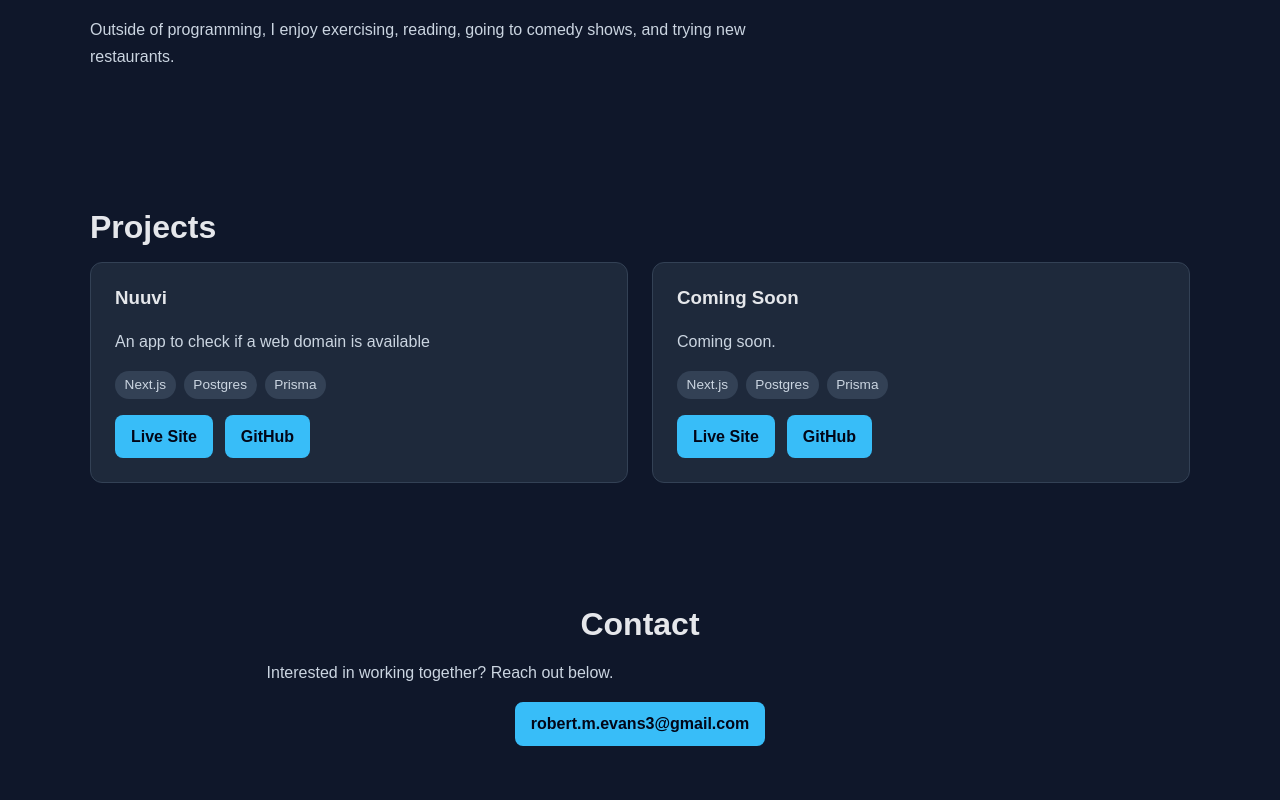
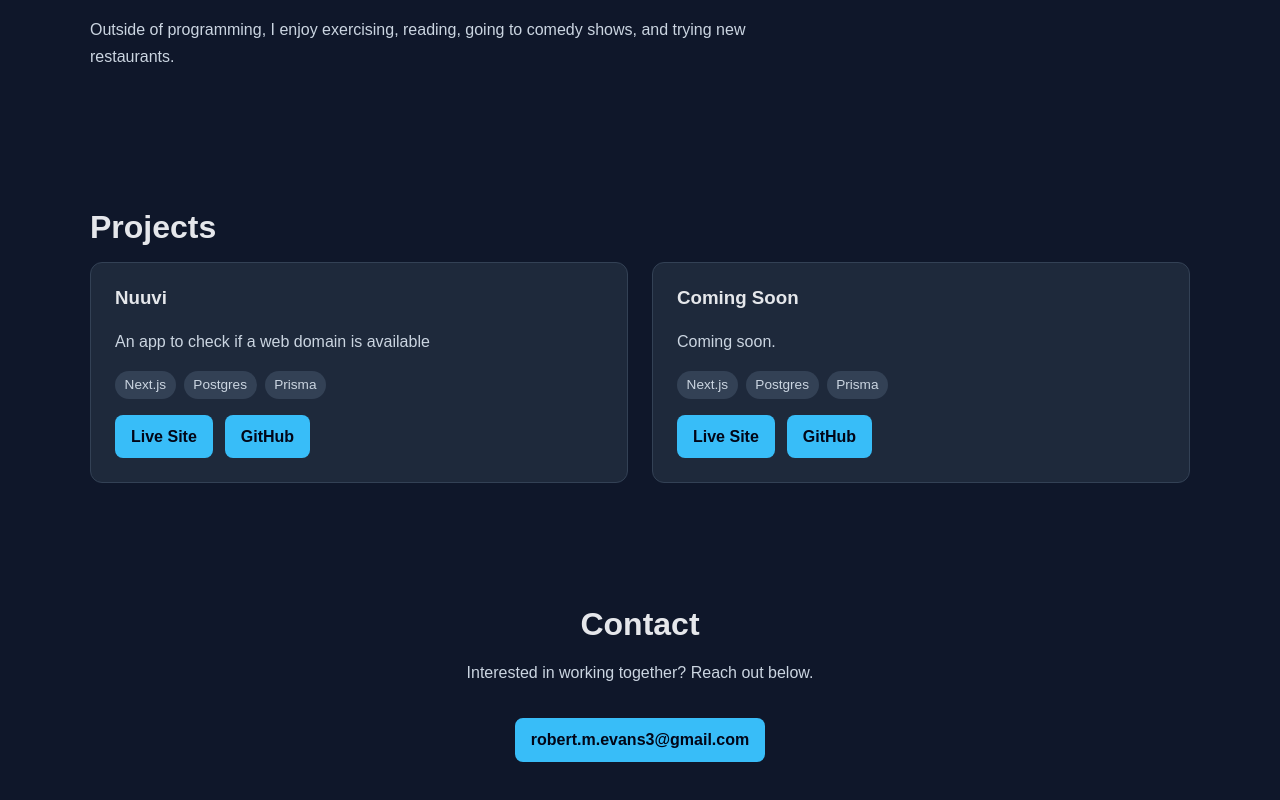
Before and after one commit to robbieevans1/My-Portfolio, a React (Vite) app: page / in a window 1280 px wide. Shown: the part 1009-1809 px from the top of the page. Built offline with nearby package versions, Linux system fonts and the light colour scheme.

Commit message:
modified styling

```diff
--- a/src/App.css
+++ b/src/App.css
@@ -70,7 +70,6 @@ a {
   padding: 0.8rem 1rem;
   border-radius: 8px;
   text-decoration: none;
-  align-items: ;
   font-weight: 700;
 }
 
@@ -128,4 +127,16 @@ a {
 
 .contact {
   text-align: center;
+  display: flex;
+  flex-direction: column;
+  align-items: center;
 }
+
+.contact p {
+  margin: 0 auto 2rem;
+  max-width: 700px;
+}
+
+.contact a {
+  width: fit-content;
+}
```
